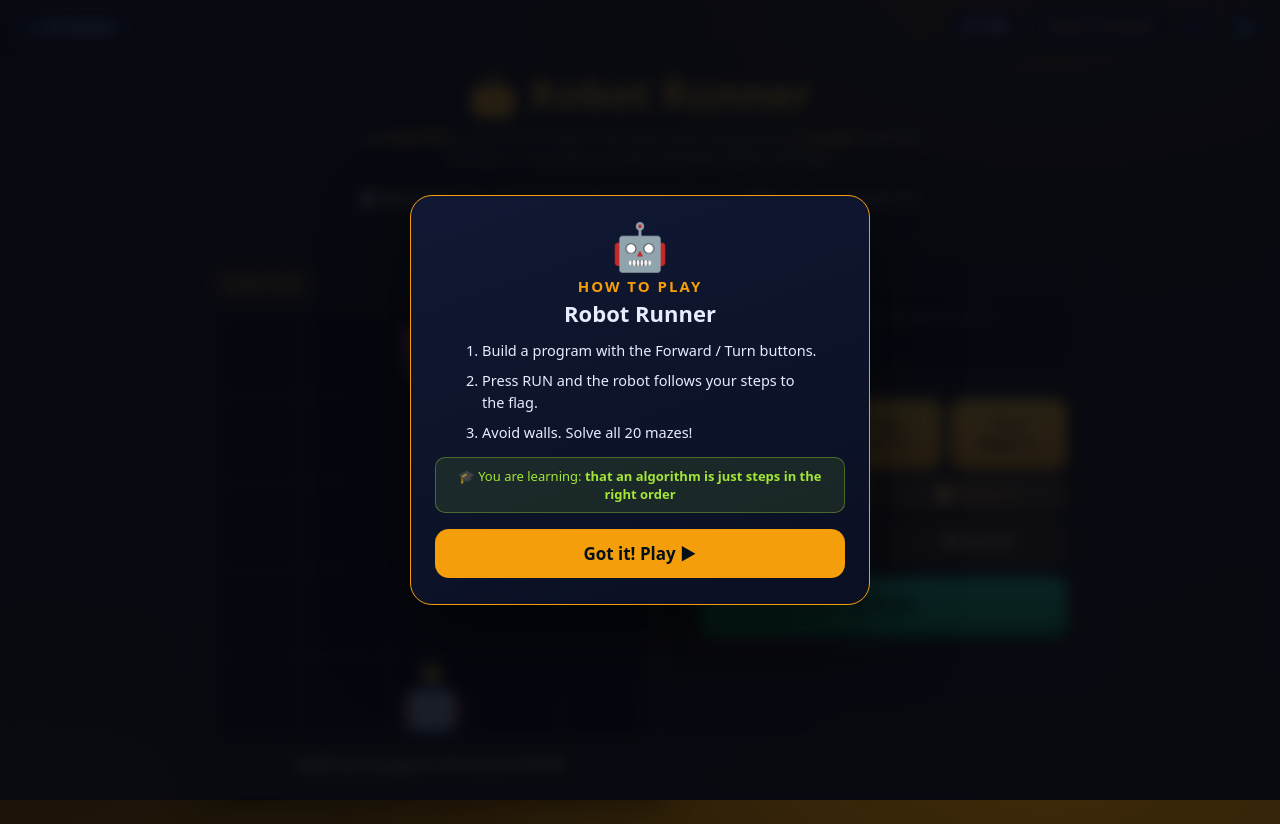
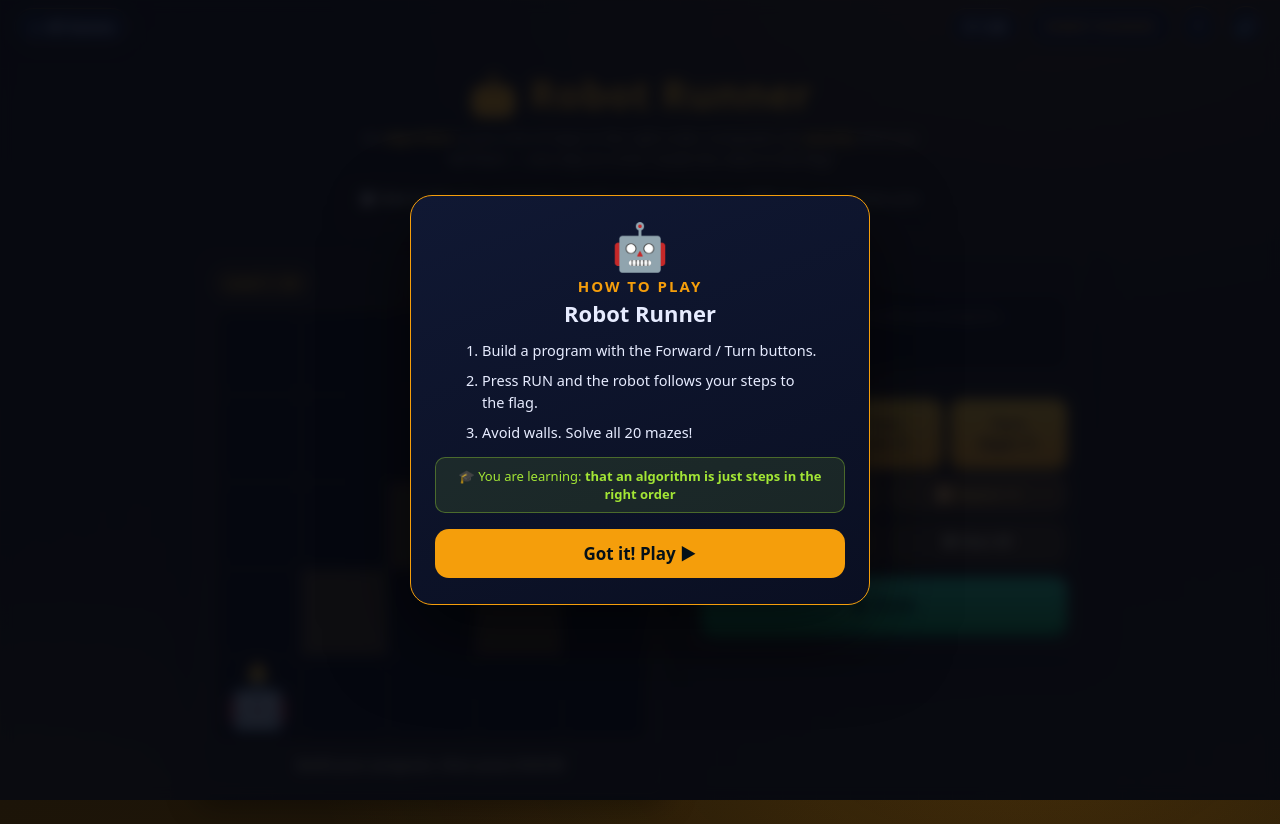
Before and after one commit to Arnav1771/cs-arcade-maaps, a plain HTML site: page games/robot-runner/index.html in a window 1280 px wide. Drawn offline with Linux system fonts and the light colour scheme.

Commit message:
v3.2: randomize level order per player (tiered) for authored-level games
- Arcade.shuffle + Arcade.shuffleTiered(arr, band=5) helpers in arcade.js
- Logic Lab, Robot Runner, Cipher Crack, Tower Master shuffle their level
  arrays within difficulty tiers on load, so every new student gets a
  different order while the easy->hard ramp is preserved
- Updated IMP_DOCS (prompt_trail #5, TODOs, tech-spec, game-design-rules, handoff)

```diff
--- a/assets/js/arcade.js
+++ b/assets/js/arcade.js
@@ -324,6 +324,21 @@
 
     showTutorial: function (slug, accent) { showTutorial(slug || currentSlug(), accent); },
 
+    // Fisher-Yates shuffle (returns a new array).
+    shuffle: function (arr) {
+      var a = arr.slice();
+      for (var i = a.length - 1; i > 0; i--) { var j = Math.floor(Math.random() * (i + 1)); var t = a[i]; a[i] = a[j]; a[j] = t; }
+      return a;
+    },
+    // Shuffle WITHIN consecutive bands (default 5) so the difficulty ramp is
+    // preserved (early tiers stay easy) but the exact level order differs for
+    // every new player. Ideal for level-wise games with authored levels.
+    shuffleTiered: function (arr, band) {
+      band = band || 5; var out = [];
+      for (var i = 0; i < arr.length; i += band) { out = out.concat(this.shuffle(arr.slice(i, i + band))); }
+      return out;
+    },
+
     confetti: function (durationMs) {
       durationMs = durationMs || 1600;
       var cv = el('canvas', 'position:fixed;inset:0;width:100%;height:100%;pointer-events:none;z-index:10001;');
--- a/games/robot-runner/index.html
+++ b/games/robot-runner/index.html
@@ -215,6 +215,8 @@
     // 20: grand serpentine maze
     { n:8, start:{r:7,c:0,d:0}, goal:{r:0,c:7}, walls:[[6,0],[6,1],[6,2],[6,3],[6,4],[6,5],[6,6],[4,1],[4,2],[4,3],[4,4],[4,5],[4,6],[4,7],[2,0],[2,1],[2,2],[2,3],[2,4],[2,5],[2,6],[0,0],[0,1],[1,0]], par:34 }
   ];
+
+  if (window.Arcade && Arcade.shuffleTiered) LEVELS = Arcade.shuffleTiered(LEVELS, 5); // randomize maze order per player (within tiers)
 
   var boardEl=document.getElementById('board');
   var progEl=document.getElementById('program');
```
Also changed, not shown: games/cipher-crack/index.html (+2 -0 lines), games/logic-lab/index.html (+2 -0 lines), games/tower-master/index.html (+1 -0 lines), 5 other files.
